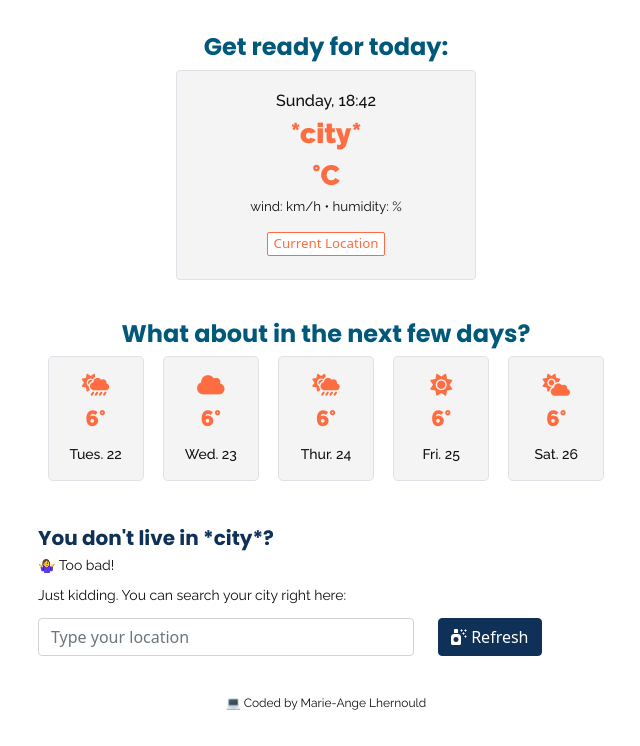
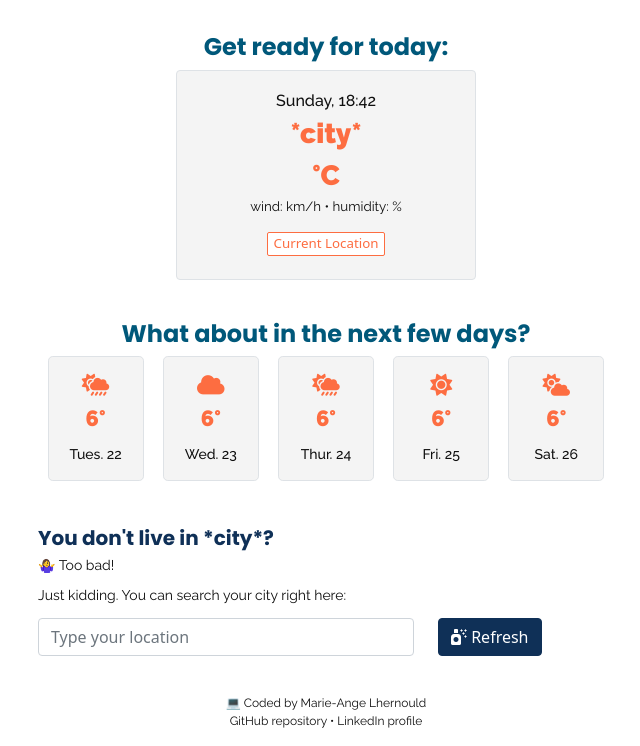
Before and after one commit to Marie-Ange-L/my-weather-app, a plain HTML site: page index.html in a window 1280 px wide. Shown: the part 257-1003 px from the top of the page, without its empty margins (314-954 px from the left). Drawn offline with nearby package versions, Linux system fonts and the light colour scheme; no server answers.

Commit message:
Updated footer information

```diff
--- a/index.html
+++ b/index.html
@@ -116,12 +116,19 @@
       </div>
       <div class="footer">
         <p>
-          💻 Coded by
+          💻 Coded by Marie-Ange Lhernould<br />
+          <a
+            href="https://github.com/Marie-Ange-L/my-weather-app"
+            target="_blank"
+            title="My GitHub repository"
+            >GitHub repository</a
+          >
+          •
           <a
             href="https://www.linkedin.com/in/marie-ange-lhernould/"
             target="_blank"
             title="My LinkedIn profile"
-            >Marie-Ange Lhernould</a
+            >LinkedIn profile</a
           >
         </p>
       </div>
```
